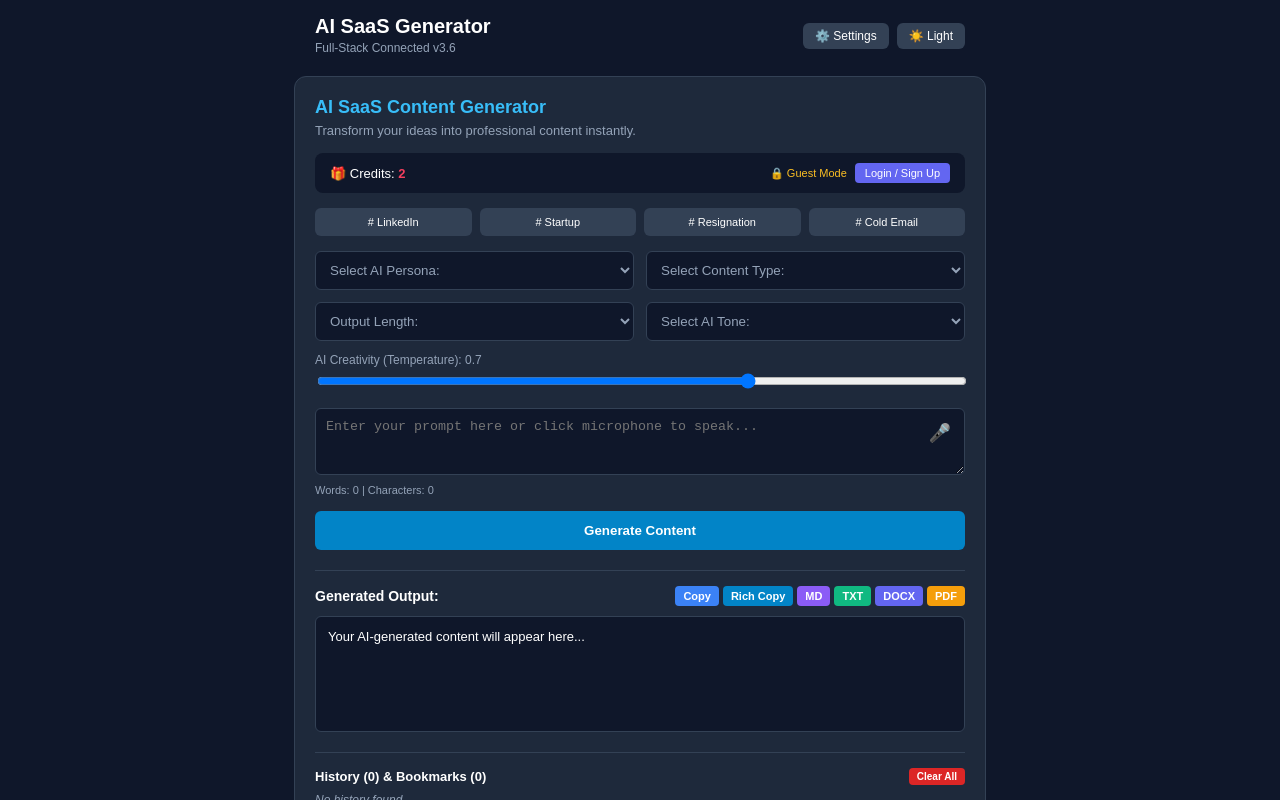
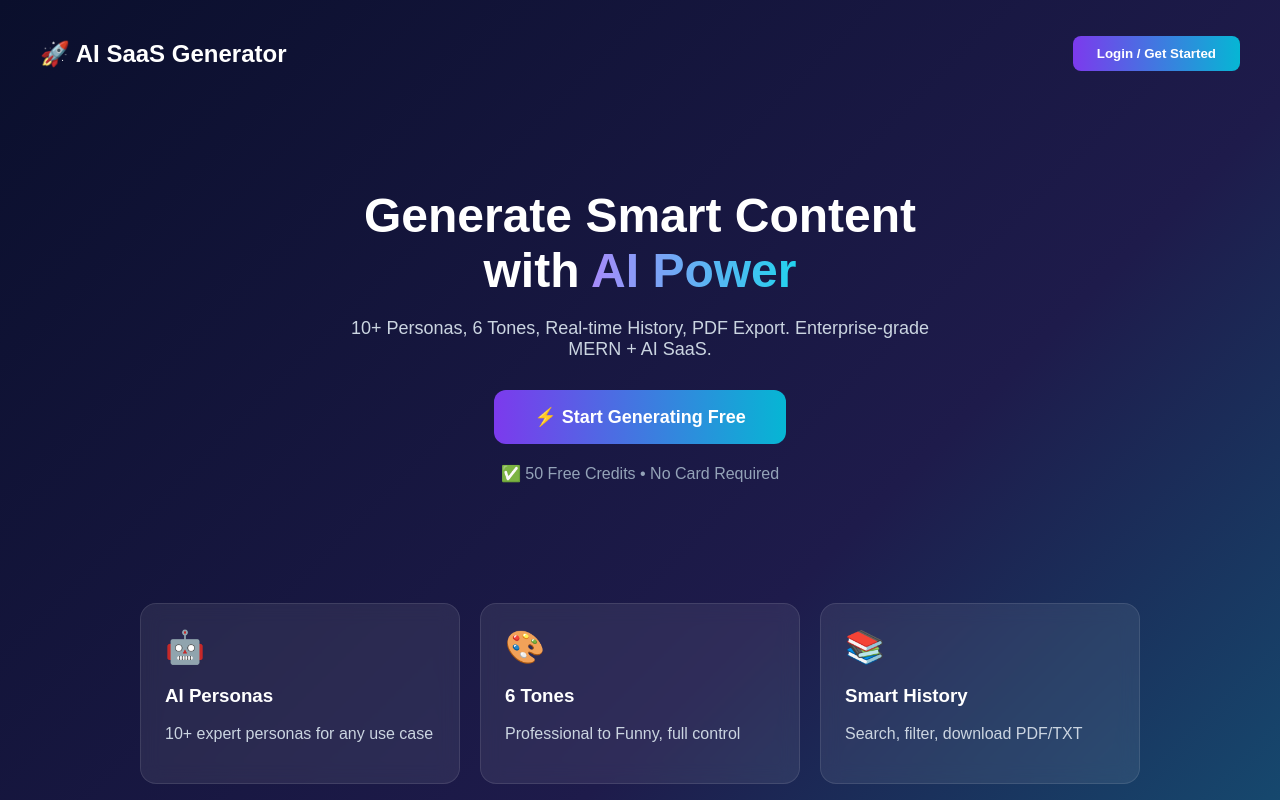
Before and after one commit to matiur25580/ai-saas-generator, a React (Vite) app in the folder frontend/: page / in a window 1280 px wide. Shown: the top 800 px of the page. Built offline with nearby package versions, Linux system fonts and the light colour scheme.

Commit message:
Feat: integrate vibrant Landing page in App.jsx

```diff
--- a/frontend/src/App.jsx
+++ b/frontend/src/App.jsx
@@ -1,7 +1,9 @@
 import React, { useState, useEffect } from 'react';
 import './App.css';
+import Landing from './pages/Landing';
 
 function App() {
+  const [showLanding, setShowLanding] = useState(true);
   const [theme, setTheme] = useState(localStorage.getItem('theme') || 'dark');
   const [prompt, setPrompt] = useState('');
   const [persona, setPersona] = useState('');
@@ -277,6 +279,8 @@ function App() {
   const totalHistoryCount = history.length;
   const totalBookmarkCount = history.filter(item => item.bookmarked).length;
 
+  if (showLanding) return <Landing onGetStarted={()=>setShowLanding(false)} />;
+
   return (
     <div style={{ background: themeStyles.appBg, minHeight: '100vh', color: themeStyles.textColor, padding: '15px', fontFamily: 'sans-serif', transition: 'all 0.3s ease' }}>
 
```
Also changed, not shown: 1 other file (tests, documents, lock files or other folders).
